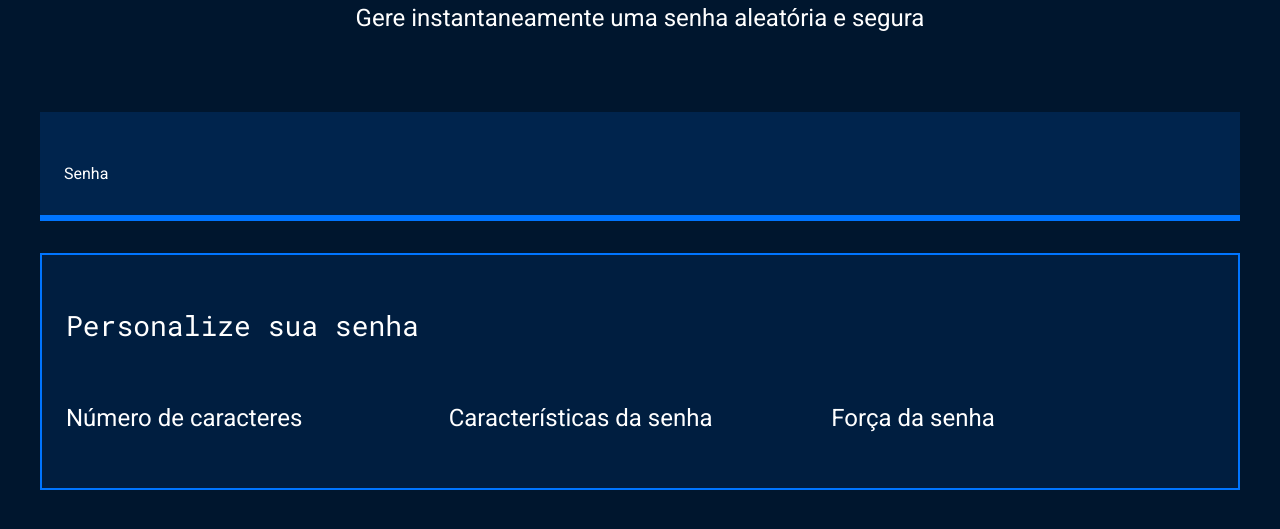
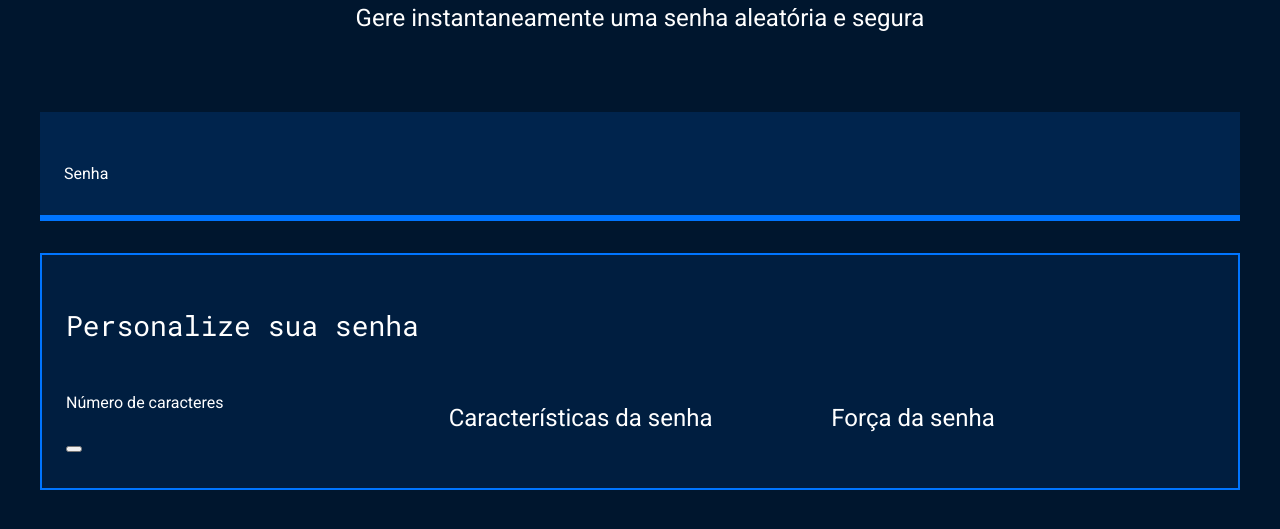
Before and after one commit to Elaineperusso/seguran-a-digital, a plain HTML site: page index.html in a window 1280 px wide. Shown: the part 213-742 px from the top of the page. Drawn offline with Linux system fonts and the light colour scheme.

Commit message:
Add files via upload

```diff
--- a/index.html
+++ b/index.html
@@ -21,7 +21,11 @@
             <h3 class="parametro-titulo">Personalize sua senha</h3>
             <div class="parametro-coluna__senha">
                 <div class="parametro-senha">
-                    <h4 class="parametro-senha__titulo">Número de caracteres</h4>
+                   <h4 class="parametro_senha__titulo">Número de caracteres</h4>
+                <div class="parametro-senha-botoes">
+                  <button class="parametro_senha__botao">
+                 </button>
+                </div>
                 </div>
                 <div class="parametro-senha">
                     <h4 class="parametro-senha__titulo">Características da senha</h4>
```
